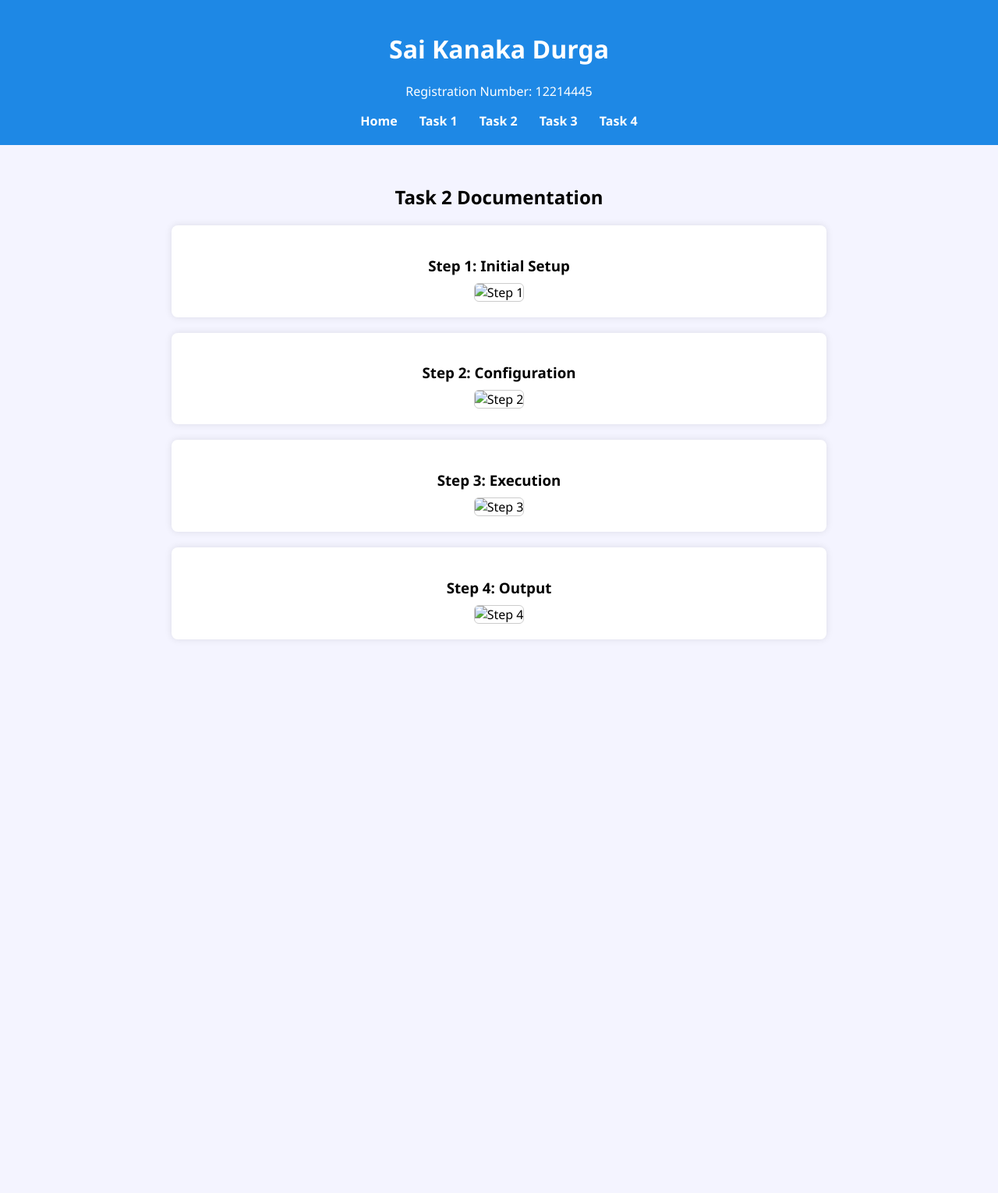
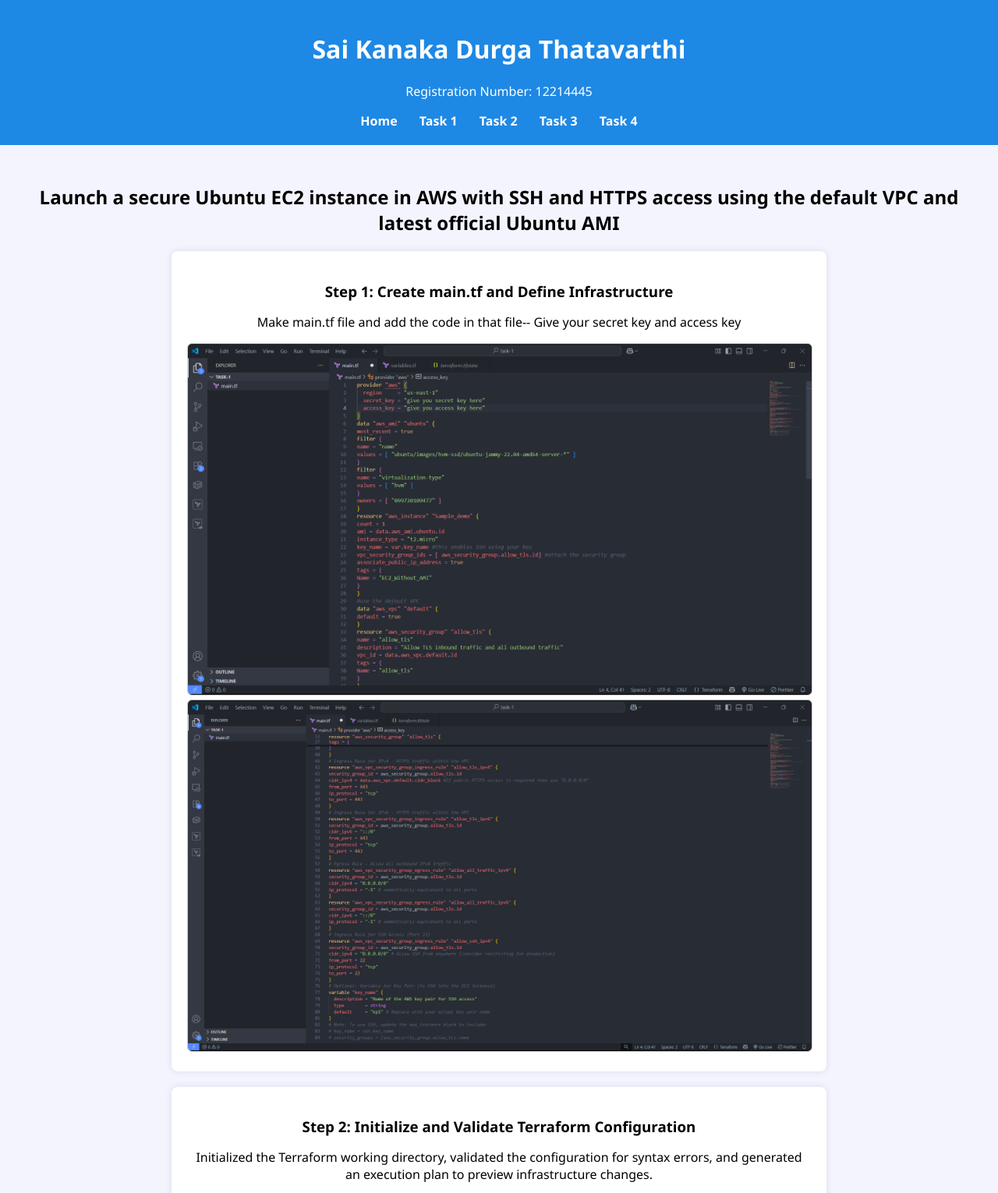
Before and after one commit to saithatavarthi876/Web-Terraform-Vercel, a plain HTML site: page task2.html in a window 1280 px wide. Shown: the top 1530 px of the page at 78% size. Before the commit the page ends 870 px from the top, so only its background shows below. Drawn offline with Linux system fonts and the light colour scheme.

Commit message:
Changes updated

```diff
--- a/task2.html
+++ b/task2.html
@@ -8,7 +8,7 @@
 <body style="background-color: #f4f4ff;">
 
     <header>
-        <h1>Sai Kanaka Durga</h1>
+        <h1>Sai Kanaka Durga Thatavarthi</h1>
         <p>Registration Number: 12214445</p>
         <nav>
             <a href="index.html">Home</a>
@@ -19,26 +19,34 @@
         </nav>
     </header>
     <main>
-        <h2>Task 2 Documentation</h2>
+        <h2>Launch a secure Ubuntu EC2 instance in AWS with SSH and HTTPS access
+using the default VPC and latest official Ubuntu AMI</h2>
 
         <div class="screenshot">
-            <h3>Step 1: Initial Setup</h3>
-            <img src="Screenshot (7).png" alt="Step 1">
+            <h3>Step 1: Create main.tf and Define Infrastructure</h3>
+            <p>Make main.tf file and add the code in that file-- Give your secret key and access key</p>
+            <img src="images/Screenshot (15).png"Step 1">
+            <img src="images/Screenshot (16).png" alt="step1">
         </div>
 
         <div class="screenshot">
-            <h3>Step 2: Configuration</h3>
-            <img src="Screenshot (7).png" alt="Step 2">
+           <h3>Step 2: Initialize and Validate Terraform Configuration</h3>
+            <p>Initialized the Terraform working directory, validated the configuration for syntax errors, and generated an execution plan to preview infrastructure changes.</p>
+
+            <img src="images/Screenshot (17).png" alt="Step 2">
         </div>
 
         <div class="screenshot">
-            <h3>Step 3: Execution</h3>
-            <img src="Screenshot (7).png" alt="Step 3">
+            <h3>Step 3: Apply Configuration</h3>
+            <p>Run terraform apply to provision or update infrastructure as defined in your .tf files.</p>
+            <img src="images/Screenshot (19).png" alt="Step 3">
+            <img src="images/Screenshot (20).png" alt="">
         </div>
 
         <div class="screenshot">
-            <h3>Step 4: Output</h3>
-            <img src="Screenshot (7).png" alt="Step 4">
+            <h3>Step 4: Successful Infrastructure Provisioning</h3>
+            <img src="images/Screenshot (21).png" alt="Step 4">
+            <p><mark>Optional:</mark> Run <mark>terraform destroy</mark> to tear down the infrastructure when it’s no longer needed.</p>
         </div>
     </main>
 </body>
```
Also changed, not shown: index.html (+2 -2 lines), task1.html (+14 -9 lines), task3.html (+1 -1 lines), task4.html (+1 -1 lines), images/Screenshot (12).png (added), images/Screenshot (13).png (added), images/Screenshot (14).png (added), images/Screenshot (15).png (added), images/Screenshot (16).png (added), images/Screenshot (17).png (added), images/Screenshot (19).png (added), images/Screenshot (20).png (added), images/Screenshot (21).png (added).
